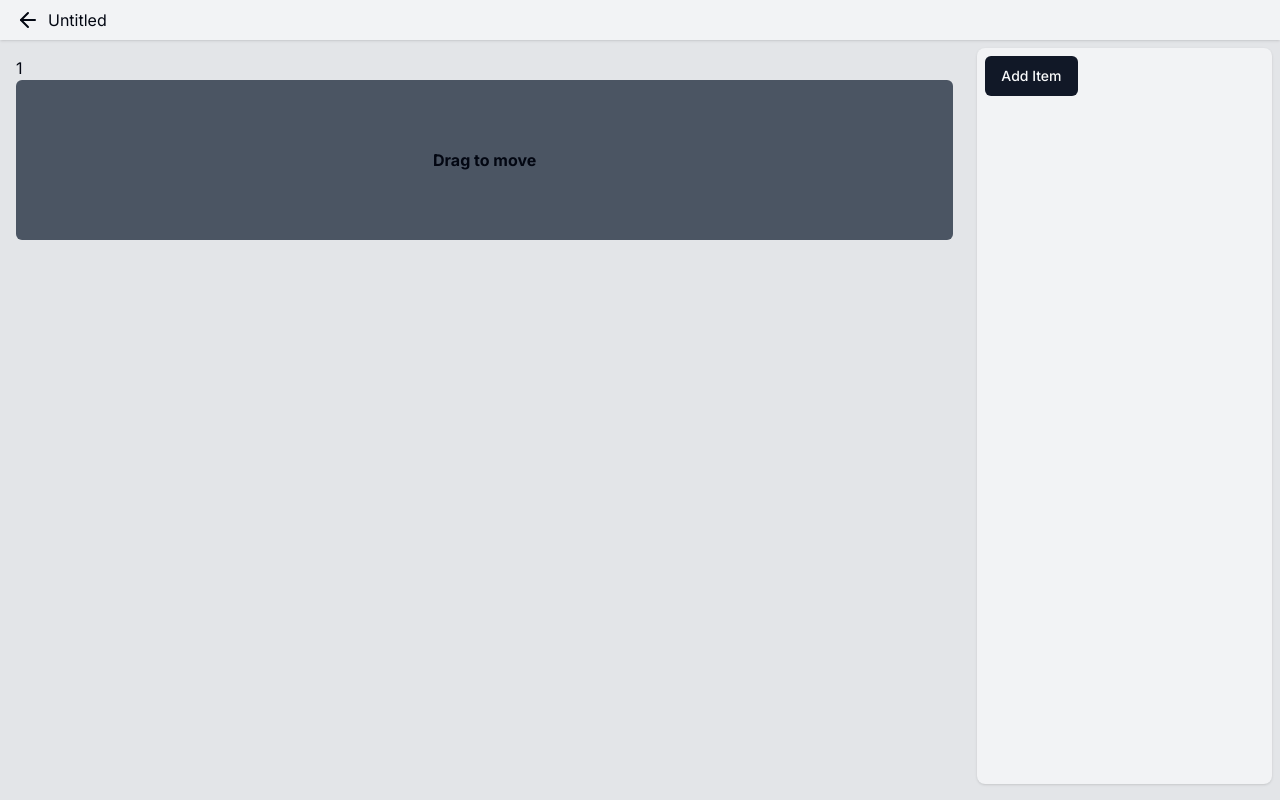
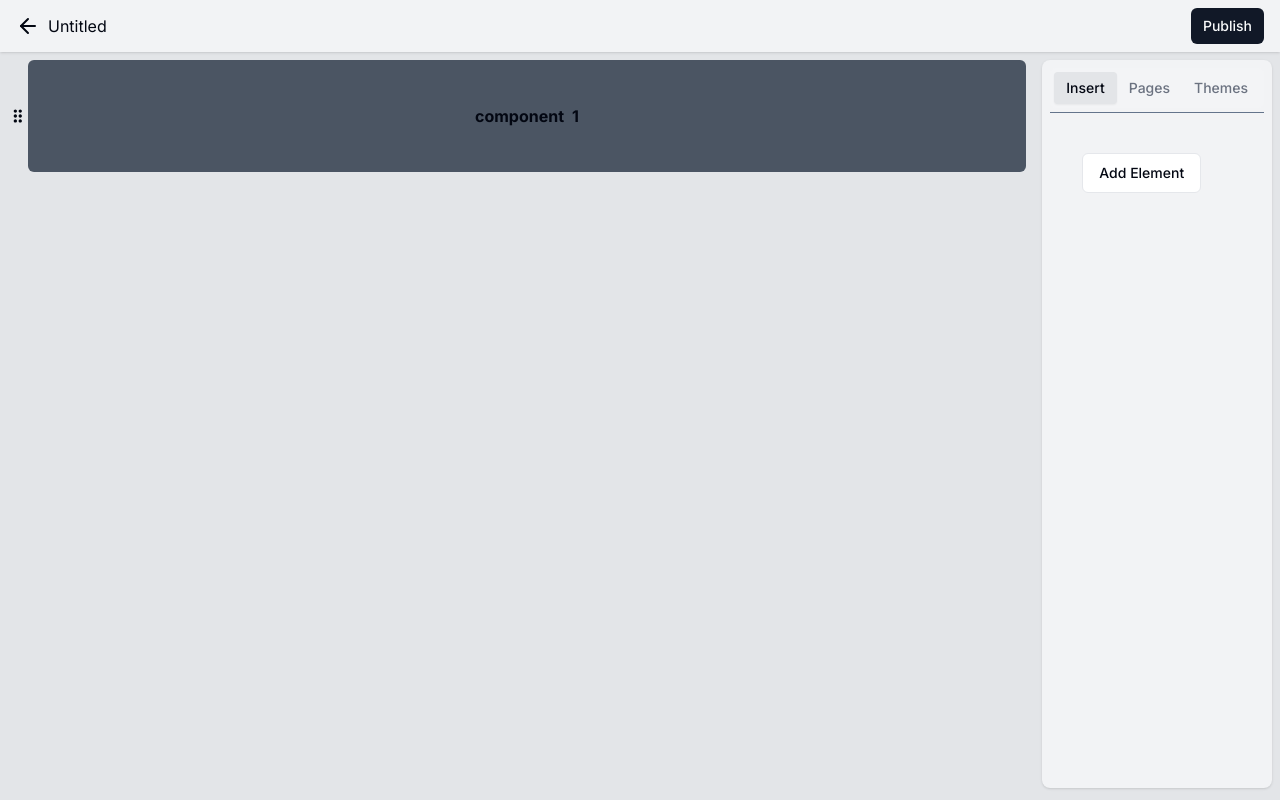
Before and after one commit to SammitBadodekar/Webstr, a Next.js app: page /create in a window 1280 px wide. Built offline with nearby package versions, Linux system fonts and the light colour scheme.

Commit message:
design improvement in builder

```diff
--- a/app/create/canvas.tsx
+++ b/app/create/canvas.tsx
@@ -20,6 +20,7 @@ import {
 import { useSortable } from "@dnd-kit/sortable";
 import { CSS } from "@dnd-kit/utilities";
 import { Button } from "@/components/ui/button";
+import { MdDragIndicator } from "react-icons/md";
 
 function SortableItem(props: any) {
   const { attributes, listeners, setNodeRef, transform, transition } =
@@ -31,17 +32,12 @@ function SortableItem(props: any) {
   };
 
   return (
-    <div
-      className=" cursor-grab"
-      ref={setNodeRef}
-      style={style}
-      {...attributes}
-      {...listeners}
-    >
-      <div>
-        <p>{props.id}</p>
-        <div className=" flex h-40 items-center justify-center rounded-md bg-gray-600 font-bold">
-          Drag to move
+    <div className="" ref={setNodeRef} style={style} {...attributes}>
+      <div className=" flex w-full items-center">
+        <MdDragIndicator className=" cursor-grab text-xl" {...listeners} />
+        <div className=" flex h-28 w-full items-center justify-center gap-2 rounded-md bg-gray-600 font-bold">
+          <p>component</p>
+          <p>{props.id} </p>
         </div>
       </div>
     </div>
@@ -62,12 +58,14 @@ function Canvas({
   );
 
   return (
-    <div className=" m-2 h-[calc(100dvh_-_4rem)] overflow-x-hidden overflow-y-scroll p-2">
+    <div className=" m-1 h-[calc(100dvh_-_4.5rem)] overflow-x-hidden overflow-y-scroll p-1">
       <DndContext sensors={sensors} onDragEnd={handleDragEnd}>
         <SortableContext items={items} strategy={verticalListSortingStrategy}>
-          {items.map((id) => (
-            <SortableItem key={id} id={id} />
-          ))}
+          <div className=" grid gap-2">
+            {items.map((id) => (
+              <SortableItem key={id} id={id} />
+            ))}
+          </div>
         </SortableContext>
       </DndContext>
     </div>
--- a/app/create/header.tsx
+++ b/app/create/header.tsx
@@ -1,3 +1,4 @@
+import { Button } from "@/components/ui/button";
 import Profile from "@/components/ui/profile";
 import { ArrowLeft } from "lucide-react";
 import Link from "next/link";
@@ -12,6 +13,7 @@ const Header = () => {
         </Link>
         <p>Untitled</p>
       </div>
+      <Button size="sm">Publish</Button>
     </div>
   );
 };
--- a/app/create/sidebar.tsx
+++ b/app/create/sidebar.tsx
@@ -1,6 +1,8 @@
 "use client";
 import { Button } from "@/components/ui/button";
 import React from "react";
+import { Tabs, TabsContent, TabsList, TabsTrigger } from "@/components/ui/tabs";
+import { Separator } from "@/components/ui/separator";
 
 let counter = 1;
 
@@ -14,16 +16,30 @@ const Sidebar = ({
   const addItem = (item: any) => {
     setItems((prev: any) => [item, ...prev]);
   };
+
   return (
-    <div className=" m-2 h-[calc(100dvh_-_4rem)] w-[30vw] max-w-sm rounded-lg bg-secondaryLightTheme p-2 shadow dark:bg-darkGray">
+    <div className=" m-2 h-[calc(100dvh_-_4.5rem)] w-60 max-w-sm rounded-lg bg-secondaryLightTheme p-2 shadow dark:bg-darkGray">
+      <Tabs defaultValue="insert">
+        <TabsList className=" w-full dark:bg-darkGray">
+          <TabsTrigger value="insert">Insert</TabsTrigger>
+          <TabsTrigger value="pages">Pages</TabsTrigger>
+          <TabsTrigger value="themes">Themes</TabsTrigger>
+        </TabsList>
+        <Separator className=" my-1 bg-slate-500" />
+        <TabsContent value="insert">
           <Button
+            variant="outline"
+            className=" m-8"
             onClick={() => {
               addItem(counter + 1);
               counter++;
             }}
           >
-        Add Item
+            Add Element
           </Button>
+        </TabsContent>
+        <TabsContent value="pages">Change your pages here.</TabsContent>
+      </Tabs>
     </div>
   );
 };
--- /dev/null
+++ b/components/elements/text.tsx
@@ -0,0 +1,7 @@
+import React from "react";
+
+const Text = () => {
+  return <div>Text</div>;
+};
+
+export default Text;
--- a/components/renderPages.tsx
+++ /dev/null
@@ -1,7 +0,0 @@
-import React from "react";
-
-const RenderPages = ({ children }: { children: React.ReactNode }) => {
-  return <div>{children}</div>;
-};
-
-export default RenderPages;
--- a/components/ui/header.tsx
+++ b/components/ui/header.tsx
@@ -16,7 +16,7 @@ const Header = () => {
       <div className=" ml-auto flex items-center gap-4  ">
         <ThemeToggle />
         <Button asChild className=" font-bold" size="sm">
-          <Link href="/create">+ new</Link>
+          <Link href="/create">Create a Website</Link>
         </Button>
         <Profile />
       </div>
--- /dev/null
+++ b/components/ui/separator.tsx
@@ -0,0 +1,31 @@
+"use client"
+
+import * as React from "react"
+import * as SeparatorPrimitive from "@radix-ui/react-separator"
+
+import { cn } from "@/lib/utils"
+
+const Separator = React.forwardRef<
+  React.ElementRef<typeof SeparatorPrimitive.Root>,
+  React.ComponentPropsWithoutRef<typeof SeparatorPrimitive.Root>
+>(
+  (
+    { className, orientation = "horizontal", decorative = true, ...props },
+    ref
+  ) => (
+    <SeparatorPrimitive.Root
+      ref={ref}
+      decorative={decorative}
+      orientation={orientation}
+      className={cn(
+        "shrink-0 bg-border",
+        orientation === "horizontal" ? "h-[1px] w-full" : "h-full w-[1px]",
+        className
+      )}
+      {...props}
+    />
+  )
+)
+Separator.displayName = SeparatorPrimitive.Root.displayName
+
+export { Separator }
--- a/components/ui/sidebar.tsx
+++ b/components/ui/sidebar.tsx
@@ -13,7 +13,7 @@ import ProfileAvatar from "./ProfileAvatar";
 const Sidebar = async () => {
   const session = await getServerSession();
   return (
-    <div className=" m-2 h-[calc(100dvh_-_4.5rem)] w-[22vw] max-w-xs overflow-y-scroll rounded-lg bg-secondaryLightTheme p-2 dark:bg-darkGray">
+    <div className=" m-2 h-[calc(100dvh_-_4.5rem)] w-[22vw] max-w-xs overflow-y-scroll rounded-lg bg-secondaryLightTheme p-2 shadow dark:bg-darkGray">
       <div className=" flex items-center gap-2 p-2 px-4">
         <ProfileAvatar src={session?.user?.image!} size={40} />
         <p className=" text-sm font-semibold">Free Tier</p>
--- /dev/null
+++ b/components/ui/tabs.tsx
@@ -0,0 +1,55 @@
+"use client";
+
+import * as React from "react";
+import * as TabsPrimitive from "@radix-ui/react-tabs";
+
+import { cn } from "@/lib/utils";
+
+const Tabs = TabsPrimitive.Root;
+
+const TabsList = React.forwardRef<
+  React.ElementRef<typeof TabsPrimitive.List>,
+  React.ComponentPropsWithoutRef<typeof TabsPrimitive.List>
+>(({ className, ...props }, ref) => (
+  <TabsPrimitive.List
+    ref={ref}
+    className={cn(
+      "inline-flex h-10 items-center justify-center rounded-md bg-muted p-1 text-muted-foreground",
+      className
+    )}
+    {...props}
+  />
+));
+TabsList.displayName = TabsPrimitive.List.displayName;
+
+const TabsTrigger = React.forwardRef<
+  React.ElementRef<typeof TabsPrimitive.Trigger>,
+  React.ComponentPropsWithoutRef<typeof TabsPrimitive.Trigger>
+>(({ className, ...props }, ref) => (
+  <TabsPrimitive.Trigger
+    ref={ref}
+    className={cn(
+      "inline-flex items-center justify-center whitespace-nowrap rounded-sm px-3 py-1.5 text-sm font-medium ring-offset-background transition-all focus-visible:outline-none focus-visible:ring-2 focus-visible:ring-ring focus-visible:ring-offset-2 disabled:pointer-events-none disabled:opacity-50 data-[state=active]:bg-lightTheme data-[state=active]:text-foreground data-[state=active]:shadow-sm dark:data-[state=active]:bg-darkTheme",
+      className
+    )}
+    {...props}
+  />
+));
+TabsTrigger.displayName = TabsPrimitive.Trigger.displayName;
+
+const TabsContent = React.forwardRef<
+  React.ElementRef<typeof TabsPrimitive.Content>,
+  React.ComponentPropsWithoutRef<typeof TabsPrimitive.Content>
+>(({ className, ...props }, ref) => (
+  <TabsPrimitive.Content
+    ref={ref}
+    className={cn(
+      "mt-2 ring-offset-background focus-visible:outline-none focus-visible:ring-2 focus-visible:ring-ring focus-visible:ring-offset-2",
+      className
+    )}
+    {...props}
+  />
+));
+TabsContent.displayName = TabsPrimitive.Content.displayName;
+
+export { Tabs, TabsList, TabsTrigger, TabsContent };
--- /dev/null
+++ b/components/uiRenderer.tsx
@@ -0,0 +1,7 @@
+import React from "react";
+
+const Render = ({ data }: { data: any[] }) => {
+  return <div>Render</div>;
+};
+
+export default Render;
--- a/package.json
+++ b/package.json
@@ -15,11 +15,13 @@
     "@dnd-kit/utilities": "^3.2.2",
     "@hookform/resolvers": "^3.3.2",
     "@next-auth/prisma-adapter": "^1.0.7",
-    "@prisma/client": "^5.5.2",
+    "@prisma/client": "^5.6.0",
     "@radix-ui/react-dropdown-menu": "^2.0.6",
     "@radix-ui/react-label": "^2.0.2",
     "@radix-ui/react-popover": "^1.0.7",
+    "@radix-ui/react-separator": "^1.0.3",
     "@radix-ui/react-slot": "^1.0.2",
+    "@radix-ui/react-tabs": "^1.0.4",
     "@radix-ui/react-toast": "^1.1.5",
     "@radix-ui/react-toggle": "^1.0.3",
     "class-variance-authority": "^0.7.0",
@@ -47,7 +49,7 @@
     "postcss": "^8",
     "prettier": "^2.8.8",
     "prettier-plugin-tailwindcss": "^0.3.0",
-    "prisma": "^5.5.2",
+    "prisma": "^5.6.0",
     "tailwindcss": "^3.3.0",
     "typescript": "^5"
   }
```
Also changed, not shown: 2 other files (tests, documents, lock files or other folders). Lines whose indentation alone changed are shown as unchanged.
